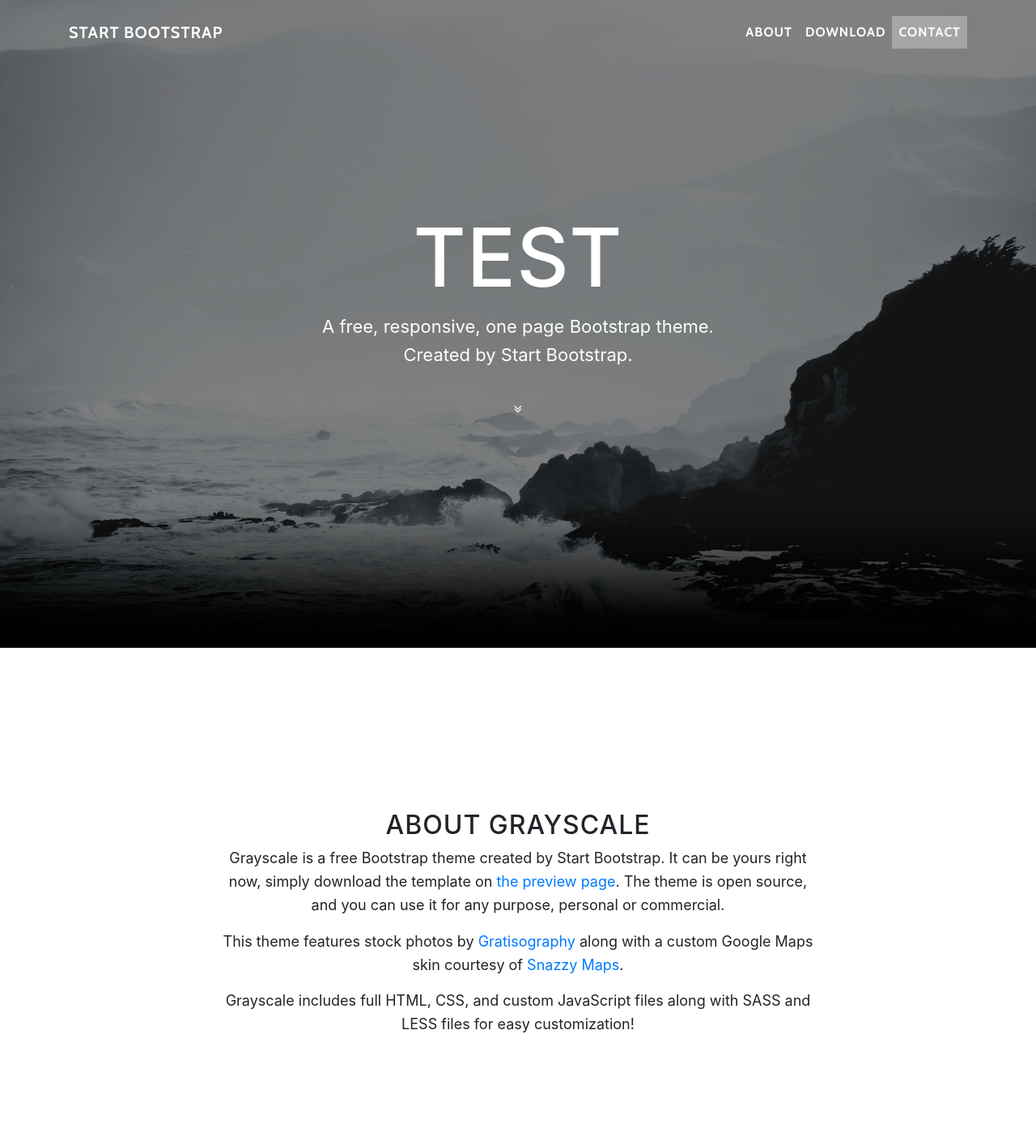
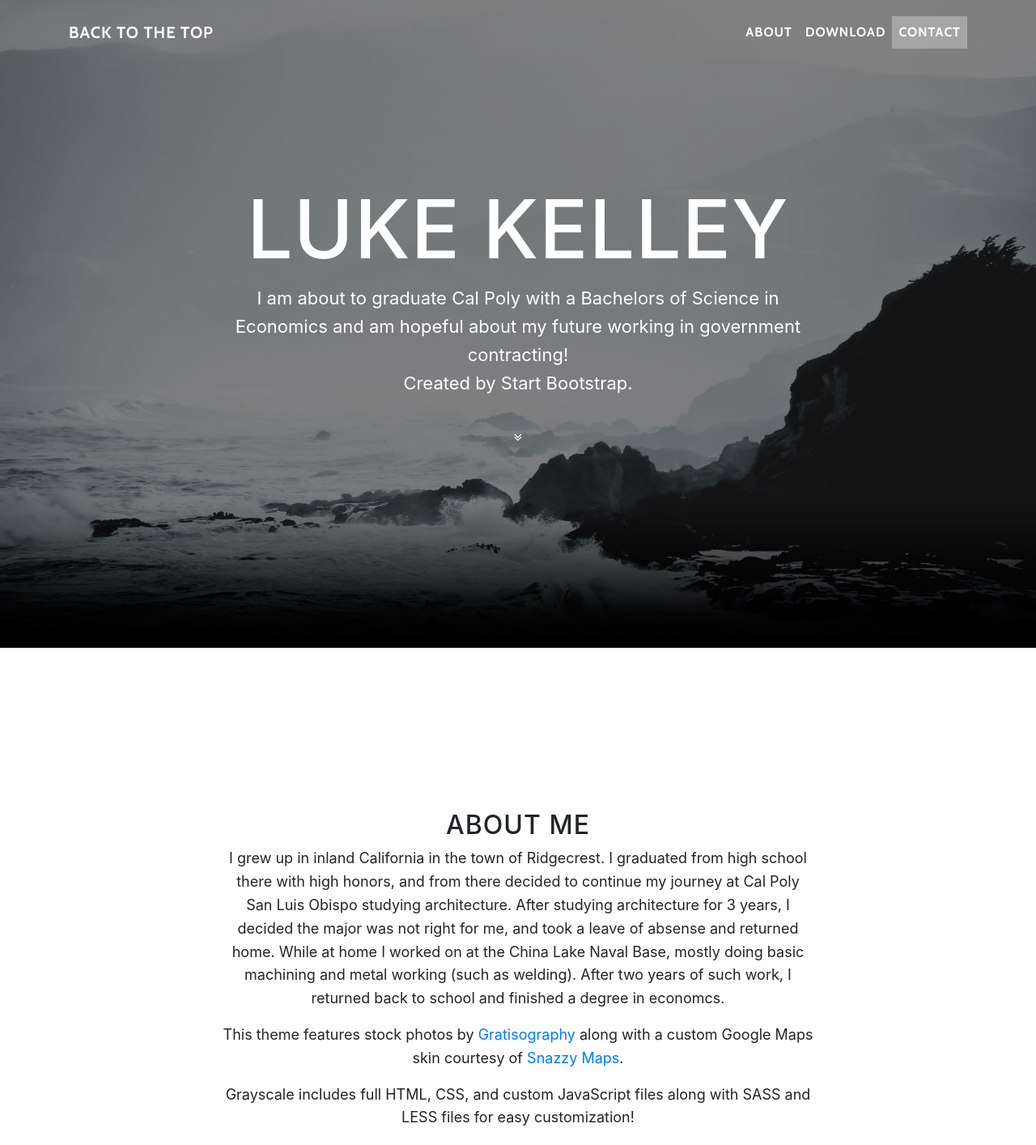
Before and after one commit to LukeKelley7/lukekelley7.github.io, a website with bundled scripts: page index.html in a window 1280 px wide. Shown: the top 1414 px of the page at 81% size. Built offline with nearby package versions, Linux system fonts and the light colour scheme.

Commit message:
Update index.html
Trying to flesh out the website with meaningful personal data

```diff
--- a/index.html
+++ b/index.html
@@ -8,7 +8,7 @@
     <meta name="description" content="">
     <meta name="author" content="">
 
-    <title>The Beginnings of understanding</title>
+    <title>The Beginnings of Understanding</title>
 
     <!-- Bootstrap core CSS -->
     <link href="vendor/bootstrap/css/bootstrap.min.css" rel="stylesheet">
@@ -28,7 +28,7 @@
     <!-- Navigation -->
     <nav class="navbar navbar-expand-lg navbar-light fixed-top" id="mainNav">
       <div class="container">
-        <a class="navbar-brand js-scroll-trigger" href="#page-top">Start Bootstrap</a>
+        <a class="navbar-brand js-scroll-trigger" href="#page-top">Back to the Top</a>
         <button class="navbar-toggler navbar-toggler-right" type="button" data-toggle="collapse" data-target="#navbarResponsive" aria-controls="navbarResponsive" aria-expanded="false" aria-label="Toggle navigation">
           Menu
           <i class="fa fa-bars"></i>
@@ -55,8 +55,8 @@
         <div class="container">
           <div class="row">
             <div class="col-lg-8 mx-auto">
-              <h1 class="brand-heading">Test</h1>
-              <p class="intro-text">A free, responsive, one page Bootstrap theme.
+              <h1 class="brand-heading">Luke Kelley</h1>
+              <p class="intro-text">I am about to graduate Cal Poly with a Bachelors of Science in Economics and am hopeful about my future working in government contracting!
                 <br>Created by Start Bootstrap.</p>
               <a href="#about" class="btn btn-circle js-scroll-trigger">
                 <i class="fa fa-angle-double-down animated"></i>
@@ -72,9 +72,8 @@
       <div class="container">
         <div class="row">
           <div class="col-lg-8 mx-auto">
-            <h2>About Grayscale</h2>
-            <p>Grayscale is a free Bootstrap theme created by Start Bootstrap. It can be yours right now, simply download the template on
-              <a href="http://startbootstrap.com/template-overviews/grayscale/">the preview page</a>. The theme is open source, and you can use it for any purpose, personal or commercial.</p>
+            <h2>About Me</h2>
+            <p>I grew up in inland California in the town of Ridgecrest. I graduated from high school there with high honors, and from there decided to continue my journey at Cal Poly San Luis Obispo studying architecture.  After studying architecture for 3 years, I decided the major was not right for me, and took a leave of absense and returned home.  While at home I worked on at the China Lake Naval Base, mostly doing basic machining and metal working (such as welding).  After two years of such work, I returned back to school and finished a degree in economcs.</p>
             <p>This theme features stock photos by
               <a href="http://gratisography.com/">Gratisography</a>
               along with a custom Google Maps skin courtesy of
```
